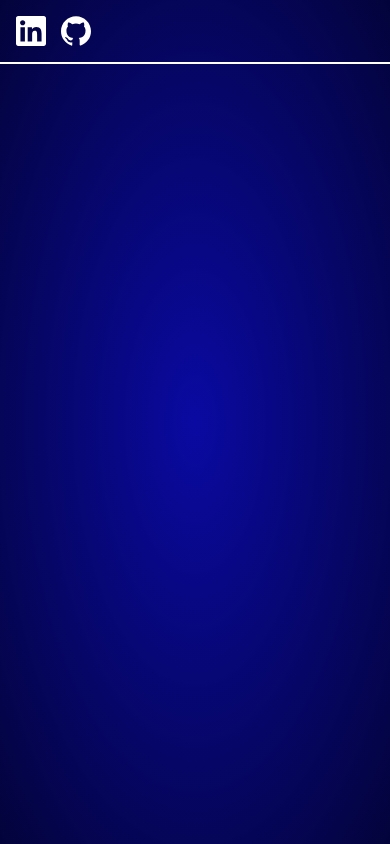
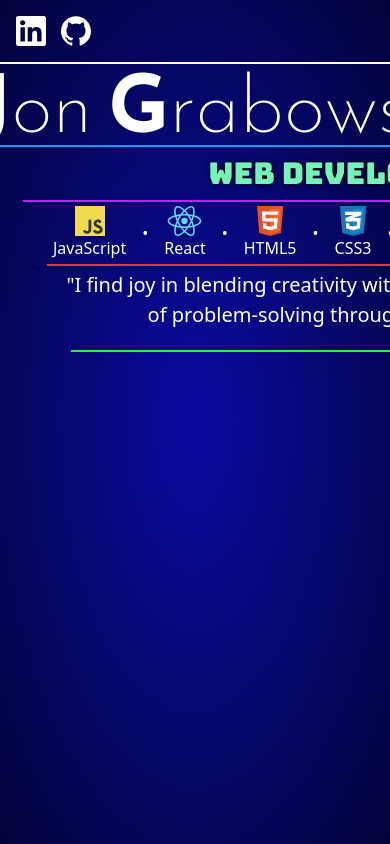
Before and after one commit to Jon-Grabowski/personal-website-v2, a React (Create React App) app: page / in a window 390 px wide. Built offline with nearby package versions, Linux system fonts and the light colour scheme.

Commit message:
fixed name being off screen on mobile

```diff
--- a/src/App.css
+++ b/src/App.css
@@ -1,12 +1,18 @@
 .App {
   text-align: center;
-  background: radial-gradient(rgb(10, 10, 162), rgb(3, 3, 59))
-};
+  background: radial-gradient(rgb(10, 10, 162), rgb(3, 3, 59));
+}
+
+.app-wrapper{
+  min-height: 100vh;
+  display: flex;
+  align-items: end;
+}
 
 
-@media screen and (min-width: 900px) {
+@media screen and (max-width: 900px) {
   .app-wrapper{
-    display: flex;
     flex-direction: column;
+    align-items: center;
   }
 }
--- a/src/App.js
+++ b/src/App.js
@@ -1,12 +1,12 @@
-import './App.css'
 import '../node_modules/bootstrap/dist/css/bootstrap.css'
 import Home from './components/Home/Home';
 import Sidebar from './components/Sidebar';
+import './App.css'
 
 function App() {
   return (
     <div className="App overflow-hidden">
-      <div className='app-wrapper d-flex' style={{minHeight:'100vh'}}>
+      <div className="app-wrapper" >
         <Sidebar />
         <Home />
       </div>
--- a/src/components/Home/Name/NameText.js
+++ b/src/components/Home/Name/NameText.js
@@ -52,7 +52,6 @@ function NameText() {
                     <NameUnderLines />
                 </div>
             </div>
-
     )
 };
 
--- a/src/components/Home/home.css
+++ b/src/components/Home/home.css
@@ -1,4 +1,3 @@
 #home-name-container {
-    display: flex;
-    align-items: end;
+    max-width: 40rem;
 }
--- a/src/components/Sidebar.js
+++ b/src/components/Sidebar.js
@@ -7,11 +7,12 @@ import { motion } from 'framer-motion'
 function Sidebar() {
     return (
         <motion.div
+            id='sidebar-container'
             initial={{y:'-100vh'}}
             animate={{y:0}}
             transition={{duration:2, delay:.5, type:'spring', stiffness:200, damping:20, when:'beforeChildren'}}
         >
-            <div id='sidebar-container' className=''>
+            <div  className=''>
                     <motion.div id='sidebar-links-wrapper'
                         initial={{opacity:0}}
                         animate={{opacity:1}}
--- a/src/components/sidebar.css
+++ b/src/components/sidebar.css
@@ -1,6 +1,6 @@
 #sidebar-container {
     width:4rem;
-    height:100%;
+    min-height: 100vh;
     border-right: solid 1px white;
 }
 
@@ -13,6 +13,7 @@
 
 @media only screen and (max-width: 900px) {
     #sidebar-container {
+        min-height: 0;
         width:100vw;
         height:auto;
         border-right: none;
```
